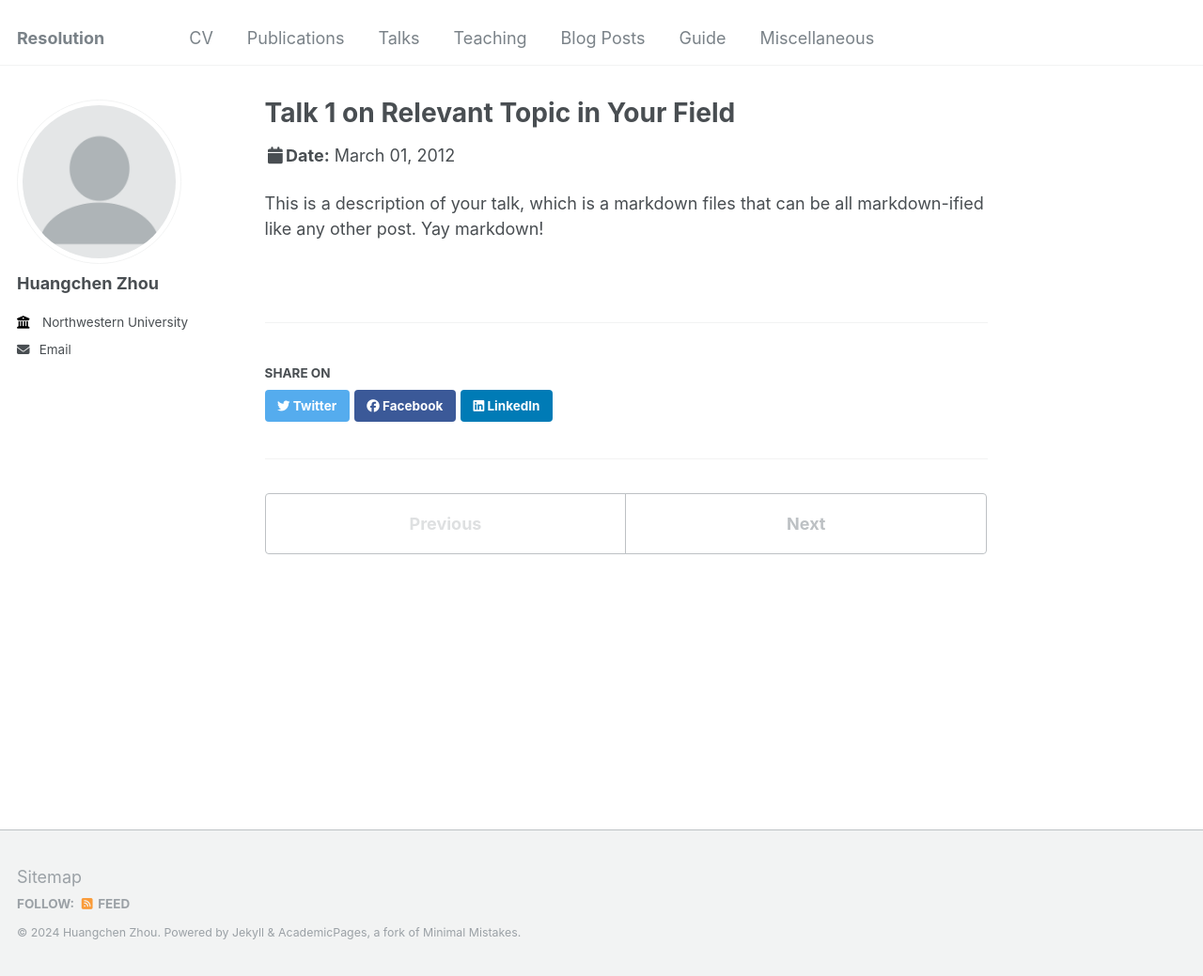
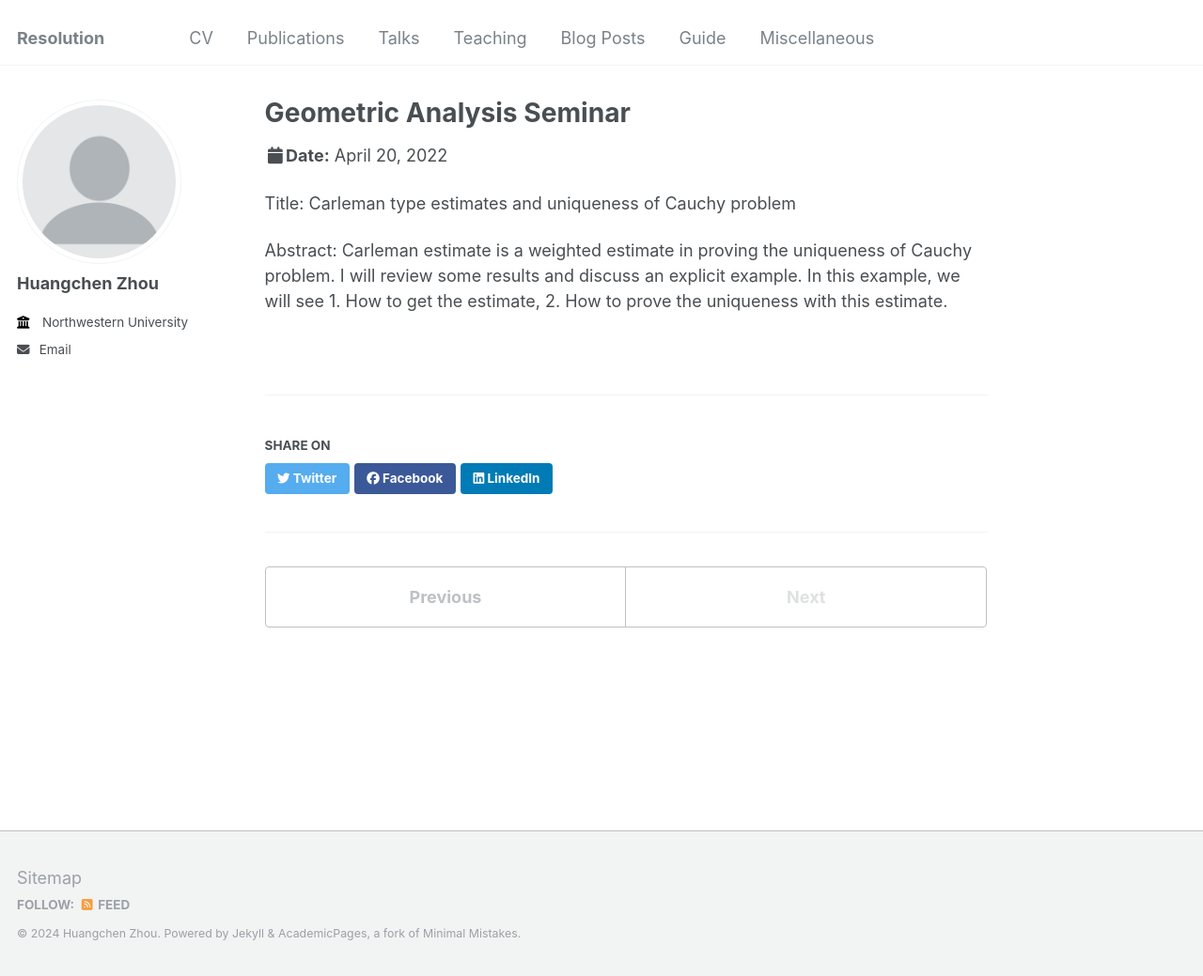
Before and after one commit to zhc515/zhc515.github.io, a Jekyll site: the page built from _talks/2012-03-01-talk-1.md, in a window 1280 px wide and 1039 px high. Shown: the whole window at 94% size. Built offline with Jekyll 4.4.1, drawn with Linux system fonts in a browser that asks for light colours.

Commit message:
Update 2012-03-01-talk-1.md

```diff
--- a/_talks/2012-03-01-talk-1.md
+++ b/_talks/2012-03-01-talk-1.md
@@ -1,11 +1,13 @@
 ---
-title: "Talk 1 on Relevant Topic in Your Field"
-collection: talks
-type: "Talk"
-permalink: /talks/2012-03-01-talk-1
-venue: "UC San Francisco, Department of Testing"
-date: 2012-03-01
-location: "San Francisco, California"
+title: "Geometric Analysis Seminar"
+collection:
+type: ""
+permalink:
+venue: "McGill University"
+date: 2022-04-20
+location: "Montreal, Canada"
 ---
 
-This is a description of your talk, which is a markdown files that can be all markdown-ified like any other post. Yay markdown!
+Title: Carleman type estimates and uniqueness of Cauchy problem
+
+Abstract: Carleman estimate is a weighted estimate in proving the uniqueness of Cauchy problem. I will review some results and discuss an explicit example. In this example, we will see 1. How to get the estimate, 2. How to prove the uniqueness with this estimate.
```
